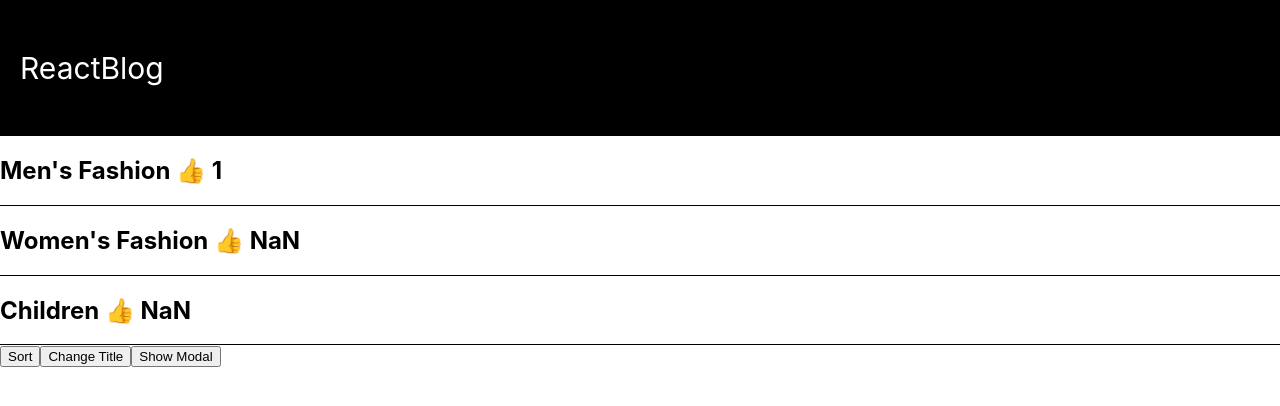
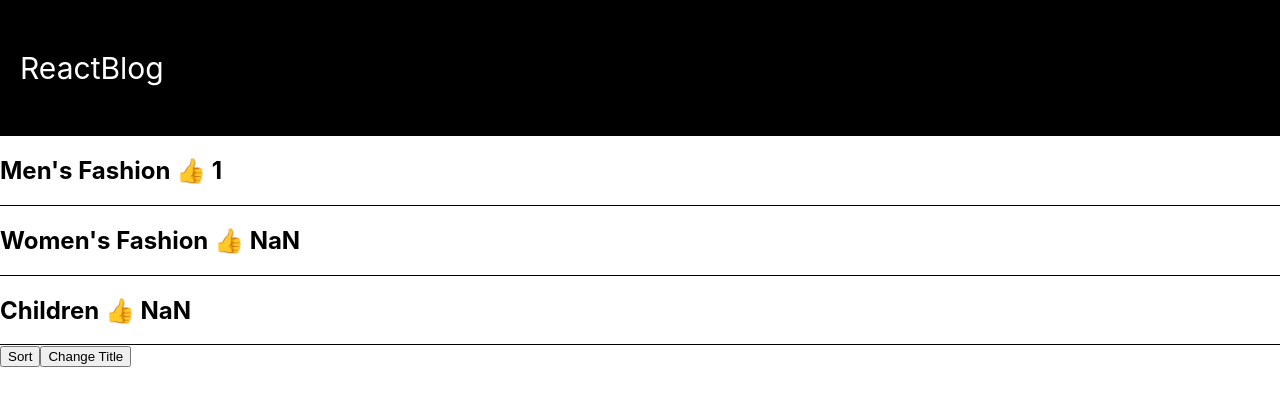
Before and after one commit to eshinhw/react-blog-project, a React (Create React App) app: page / in a window 1280 px wide. Shown: the top 406 px of the page. Built offline with nearby package versions, Linux system fonts and the light colour scheme.

Commit message:
finished props

```diff
--- a/src/App.js
+++ b/src/App.js
@@ -13,11 +13,13 @@ function App() {
   const [likeCount, setLikeCount] = useState(0);
 
   const [titles, setTitles] = useState(["Men's Fashion", "Women's Fashion", "Children"]);
+  const [currTitle, setCurrTitle] = useState(0);
   const [likes, setLikes] = useState([0]);
   const [modal, setModal] = useState(false);
 
-  const displayModal = () => {
+  const displayModal = (e) => {
     setModal(!modal);
+    setCurrTitle(idx);
   };
 
   const increaseLike = (e) => {
@@ -26,7 +28,7 @@ function App() {
 
   const changeTitle = () => {
     let copy = [...titles];
-    copy[1] = "Second Title";
+    copy[0] = "Second Title";
     setTitles(copy);
   };
 
@@ -45,9 +47,10 @@ function App() {
         {titles.map((title, idx) => {
           return (
             <div key={idx} className="list-item">
-              <h2>
-                {title} <span onClick={increaseLike}>👍</span> {likes[idx] + 1}
+              <h2 onClick={displayModal}>
+                {title} <span onClick={increaseLike}>👍 {likes[idx] + 1}</span>{" "}
               </h2>
+
               {/* <p>{d.date}</p> */}
             </div>
           );
@@ -55,14 +58,12 @@ function App() {
       </div>
 
       {
-        modal ? <Modal titles={titles}/> : null // ternary operator
+        modal ? <Modal titles={titles} currTitle={currTitle} changeTitle={changeTitle} /> : null // ternary operator
       }
 
       <button onClick={sortTitles}>Sort</button>
 
       <button onClick={changeTitle}>Change Title</button>
-
-      <button onClick={displayModal}>Show Modal</button>
     </div>
   );
 }
--- a/src/Modal.js
+++ b/src/Modal.js
@@ -1,9 +1,10 @@
 export default function Modal(props) {
   return (
     <div className="modal">
-      <h4>{props.titles[0]}</h4>
+      <h4>{props.titles[props.currTitle]}</h4>
       <p>Date</p>
       <p>Details</p>
+      <button onClick={props.changeTitle}>Change Title</button>
     </div>
   );
 }
```
